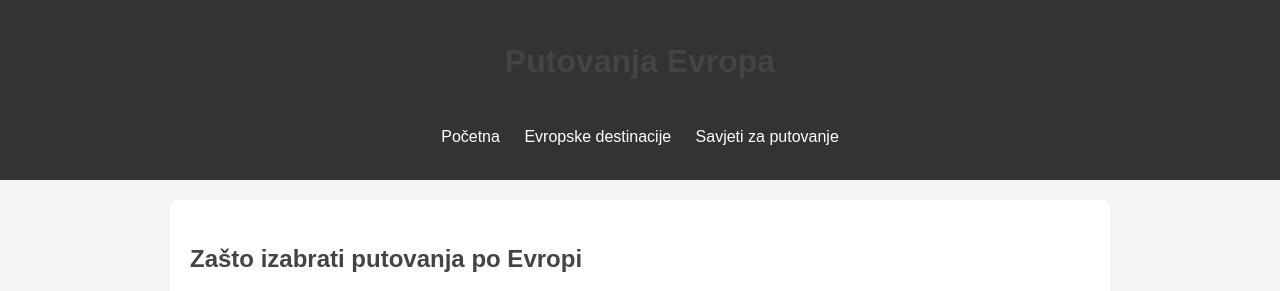
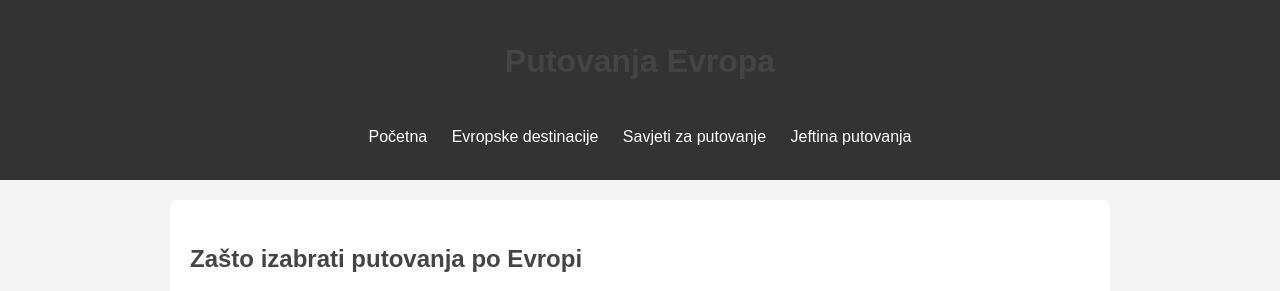
Before and after one commit to Putovanja/Putovanja, a plain HTML site: page index.html in a window 1280 px wide. Shown: the top 291 px of the page. Drawn offline with Linux system fonts and the light colour scheme.

Commit message:
Update index.html

```diff
--- a/index.html
+++ b/index.html
@@ -14,6 +14,7 @@
     <a href="index.html">Početna</a>
     <a href="evropske-destinacije.html">Evropske destinacije</a>
     <a href="savjeti-za-putovanje.html">Savjeti za putovanje</a>
+    <a href="jeftina-putovanja.html">Jeftina putovanja</a>
   </nav>
 </header>
 <main>
```
